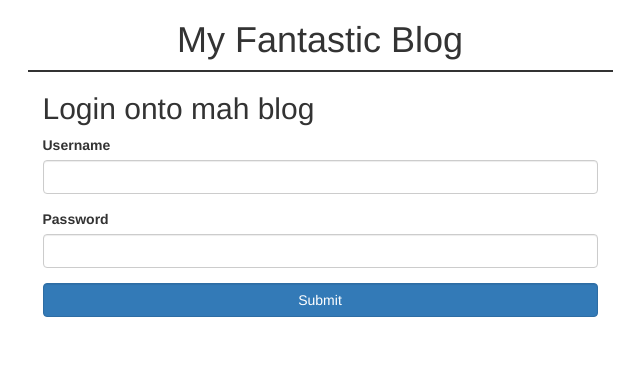
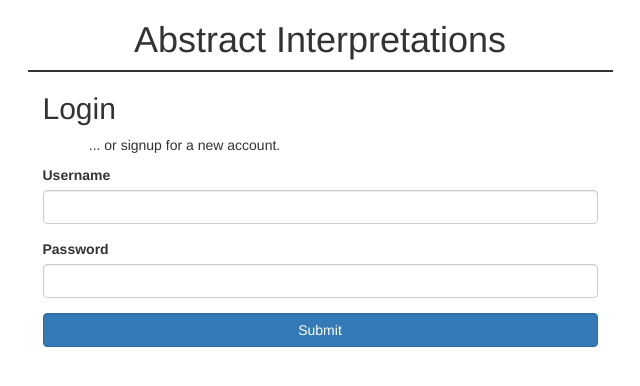
Before and after one commit to spencerstewart/abstract-interp, a Python web app: template templates/login.html in a window 1280 px wide. Shown: the top 386 px of the page, without its empty margins (320-960 px from the left). Run offline with Jinja, Linux system fonts and the light colour scheme; the template is opened without the code that fills it, so the values that code supplies are empty; some libraries are stand-ins or nearby versions.

Commit message:
Update naming to Abstract Interpretation

```diff
--- a/templates/base.html
+++ b/templates/base.html
@@ -28,7 +28,7 @@
     <div class="container">
       <div class="row">
         <div class="col-md-6 col-md-offset-3 title">
-          <a href="/blog"><h1>My Fantastic Blog</h1></a>
+          <a href="/blog"><h1>Abstract Interpretations</h1></a>
         </div>
       </div>
       <div class="row">
--- a/templates/login.html
+++ b/templates/login.html
@@ -1,11 +1,16 @@
 {% extends 'base.html' %}
 
 {% block title %}Login{% endblock %}
-{% block header_h2 %}Login onto mah blog{% endblock %}
+{% block header_h2 %}Login{% endblock %}
 
 {% block content %}
 <div class="row">
   <div class="col-md-6 col-md-offset-3">
+    <p>
+      <a class="col-sm-offset-1" href="/blog/signup">
+        ... or signup for a new account.
+      </a>
+    </p>
     <form class="login" method="post">
       <div class="form-group">
         <label for="username">Username</label>
```
Also changed, not shown: 1 other file.
